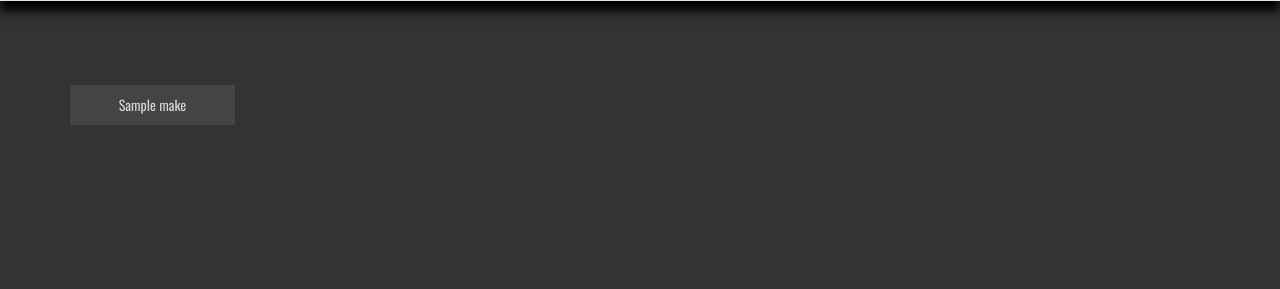
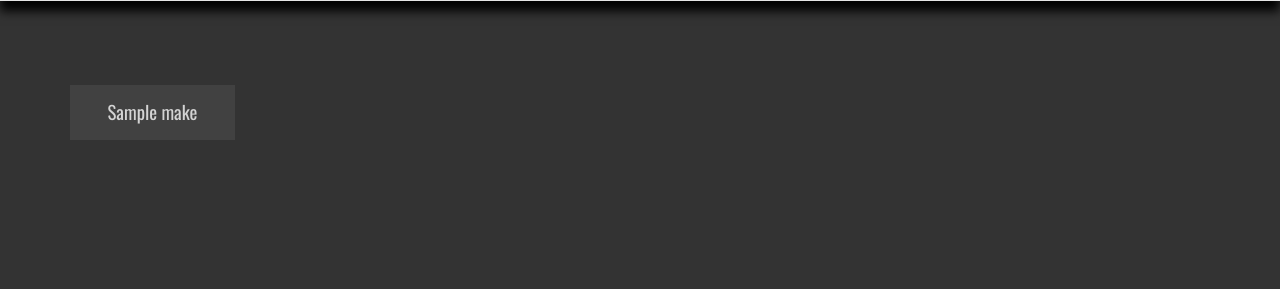
Before and after one commit to SidTheEngineer/SpecRace, a Django app: page / in a window 1280 px wide. Shown: the part 167-456 px from the top of the page. Run offline with Django 3.2, Linux system fonts and the light colour scheme; tables that the repository leaves empty hold one stand-in row (values such as "Sample post"); a database or web service that is not in the repository returns one stand-in record (values such as "Sample title"); data that the repository does not hold is empty; some libraries are stand-ins or nearby versions.

Commit message:
Updated button size and font for better readability.

```diff
--- a/search/static/search/index.css
+++ b/search/static/search/index.css
@@ -31,7 +31,7 @@ body, html{
 	font-size: 48pt;
 }
 
-/* Logo link */
+/*======= LOGO LINK =======*/
 em#race{color: #333333;}
 #logo a:link{color: green; text-decoration: none;}
 #logo a:hover{color: green;}
@@ -53,19 +53,30 @@ em#race{color: #333333;}
 	background-color: transparent;
 }
 
+#makeGrid, #modelGrid, #yearGrid, #trimGrid{
+	padding-top: 18em;
+	margin-bottom: 40px;
+}
+
+.makeDiv{
+	margin: 0 auto;
+}
+
 button {
 	font-family: 'Oswald', sans-serif;
+	font-size: 14pt;
 	margin: 0 auto;
-	height: 40px;
+	height: 55px;
 	width: 100%;
-	color: lightgray;;
+	color: lightgray;
 	border-color: transparent;
 	border-radius: 0;
 	box-shadow: none;
 	text-align: center;
+	word-wrap: break-word;
 	border-width: thin;
-	margin-bottom: 10px;
-	background-color: rgba(80, 80, 80, 0.6);
+	margin-bottom: 15px;
+	background-color: rgba(80, 80, 80, 0.5);
 }
 
 button:hover, button:active, button:focus {
@@ -85,11 +96,6 @@ button:hover, button:active, button:focus {
 	text-shadow: 7px 7px 10px black;
 }
 
-#makeGrid, #modelGrid, #yearGrid, #trimGrid{
-	padding-top: 18em;
-	margin-bottom: 40px;
-}
-
 /*===========SHADOW FOOTER=========*/
 #foot{
 	position: fixed;
--- a/search/static/search/narrow2.js
+++ b/search/static/search/narrow2.js
@@ -62,6 +62,11 @@ $(function(){
 
     }
 
+    $makeButton.click(getModels);
+    $modelGrid.on('click', '.modelButton', getYears);
+
+    /*======= HELPERS =======*/
+
     function startLoad(){
         $gridDiv.hide();
         $loading.show();
@@ -100,7 +105,7 @@ $(function(){
         var yearButtons = '';
 
         for(var i=0; i<years.length; i++){
-            yearButtons += '<div class="col-xs-6 col-sm-4 col-md-3" class="yearDiv" >'
+            yearButtons += '<div class="col-xs-4 col-sm-3 col-md-2" class="yearDiv" >'
             + '<button class="yearButton" type="submit" value="' + years[i].year + '">' + years[i].year + '</button>'
             + '</div>';
         }
@@ -131,9 +136,5 @@ $(function(){
 
     };
 
-    $makeButton.click(getModels);
-    $modelGrid.on('click', '.modelButton', getYears);
-
-
 
 });
--- a/search/templates/search/index.html
+++ b/search/templates/search/index.html
@@ -31,7 +31,7 @@
 			<div id="gridDiv" class="col-xs-12">
 				<div id="makeGrid" class="row">
 					{% for make in allMakes %}
-						<div id="makeDiv" class="col-xs-4 col-sm-3 col-md-2">
+						<div class="col-xs-6 col-sm-3 col-md-2" class="makeDiv" >
 							<button class="makeButton" type="submit" value="{{ make.niceName }}">{{ make.name }}</button>
 						</div>
 					{% endfor %}
```
